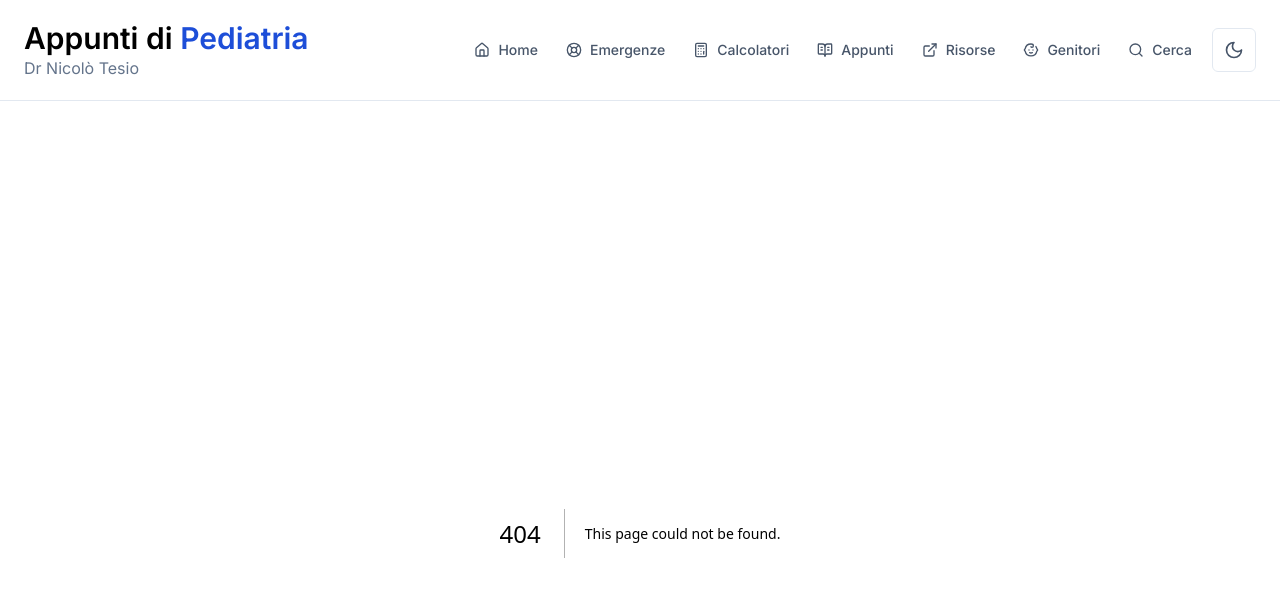
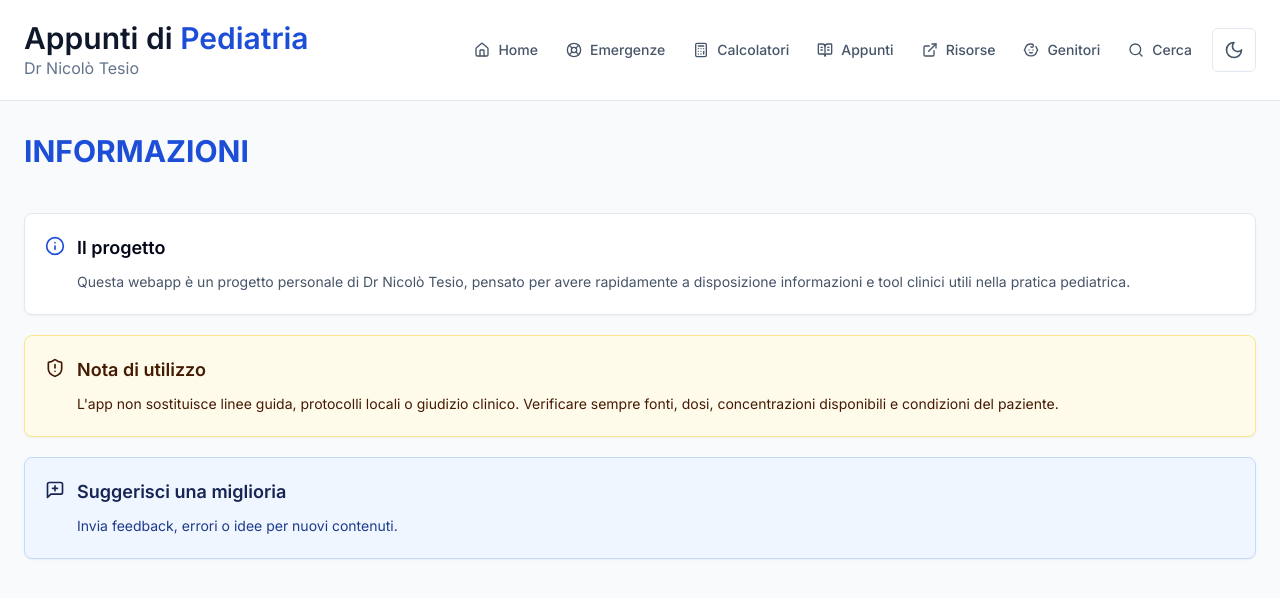
Before and after one commit to nicolotesio/app-pediatria, a Next.js app: page /informazioni in a window 1280 px wide. Before the commit this address had no page. Shown: the top 598 px of the page. Built offline with nearby package versions, Linux system fonts and the light colour scheme.

Commit message:
Add information card and page

```diff
--- /dev/null
+++ b/app/informazioni/page.tsx
@@ -0,0 +1,46 @@
+import Link from "next/link";
+import { Info, MessageSquarePlus, ShieldAlert } from "lucide-react";
+import { SectionHeader } from "@/components/ui/SectionHeader";
+
+export default function InformationPage() {
+  return (
+    <div className="grid gap-5 pb-16">
+      <SectionHeader title="INFORMAZIONI" />
+
+      <section className="rounded-lg border border-slate-200 bg-white p-5 shadow-sm dark:border-slate-800 dark:bg-slate-900">
+        <div className="flex items-start gap-3">
+          <Info className="mt-0.5 size-5 shrink-0 text-blue-700 dark:text-blue-300" />
+          <div className="min-w-0">
+            <h2 className="text-lg font-semibold text-slate-950 dark:text-white">Il progetto</h2>
+            <p className="mt-2 text-sm leading-6 text-slate-600 dark:text-slate-300">
+              Questa webapp è un progetto personale di Dr Nicolò Tesio, pensato per avere rapidamente a disposizione informazioni e tool clinici utili nella pratica pediatrica.
+            </p>
+          </div>
+        </div>
+      </section>
+
+      <section className="rounded-lg border border-amber-200 bg-amber-50 p-5 text-amber-950 shadow-sm dark:border-amber-900 dark:bg-amber-950/40 dark:text-amber-100">
+        <div className="flex items-start gap-3">
+          <ShieldAlert className="mt-0.5 size-5 shrink-0" />
+          <div className="min-w-0">
+            <h2 className="text-lg font-semibold">Nota di utilizzo</h2>
+            <p className="mt-2 text-sm leading-6">
+              L&apos;app non sostituisce linee guida, protocolli locali o giudizio clinico. Verificare sempre fonti, dosi, concentrazioni disponibili e condizioni del paziente.
+            </p>
+          </div>
+        </div>
+      </section>
+
+      <Link
+        href="/feedback"
+        className="flex items-start gap-3 rounded-lg border border-blue-200 bg-blue-50 p-5 text-blue-950 shadow-sm transition hover:border-blue-300 hover:bg-blue-100 dark:border-blue-900 dark:bg-blue-950/40 dark:text-blue-100 dark:hover:bg-blue-950"
+      >
+        <MessageSquarePlus className="mt-0.5 size-5 shrink-0" />
+        <span>
+          <span className="block text-lg font-semibold">Suggerisci una miglioria</span>
+          <span className="mt-2 block text-sm leading-6 text-blue-900 dark:text-blue-100">Invia feedback, errori o idee per nuovi contenuti.</span>
+        </span>
+      </Link>
+    </div>
+  );
+}
--- a/app/page.tsx
+++ b/app/page.tsx
@@ -1,4 +1,4 @@
-import { Baby, BookOpenText, Calculator, ExternalLink, LifeBuoy } from "lucide-react";
+import { Baby, BookOpenText, Calculator, ExternalLink, Info, LifeBuoy } from "lucide-react";
 import { HomeSearchBox } from "@/components/HomeSearchBox";
 import { Card } from "@/components/ui/Card";
 
@@ -32,6 +32,12 @@ const sections = [
     description: "Schede semplici per comunicazione e counselling.",
     href: "/genitori",
     icon: Baby
+  },
+  {
+    title: "Informazioni",
+    description: "Dettagli sul progetto, feedback e note di utilizzo.",
+    href: "/informazioni",
+    icon: Info
   }
 ];
 
@@ -54,11 +60,6 @@ export default function HomePage() {
           );
         })}
       </section>
-      <section className="rounded-lg border border-slate-200 bg-white p-6 shadow-sm dark:border-slate-800 dark:bg-slate-900">
-        <p className="max-w-3xl text-sm leading-6 text-slate-600 dark:text-slate-300">
-          Questa webapp è un progetto personale di Dr Nicolò Tesio, pensato per avere rapidamente a disposizione informazioni e tool clinici utili nella pratica pediatrica.
-        </p>
-      </section>
     </div>
   );
 }
--- a/app/risorse/page.tsx
+++ b/app/risorse/page.tsx
@@ -1,5 +1,4 @@
-import Link from "next/link";
-import { ExternalLink, Headphones, MessageSquarePlus, Newspaper, Stethoscope, TrendingUp } from "lucide-react";
+import { ExternalLink, Headphones, Newspaper, Stethoscope, TrendingUp } from "lucide-react";
 import { Badge } from "@/components/ui/Badge";
 import { SectionHeader } from "@/components/ui/SectionHeader";
 import { resources, type Resource } from "@/data/resources";
@@ -28,16 +27,6 @@ export default function ResourcesPage() {
   return (
     <div className="grid gap-5 pb-16">
       <SectionHeader title="RISORSE" />
-      <Link
-        href="/feedback"
-        className="flex items-start gap-3 rounded-lg border border-blue-200 bg-blue-50 p-4 text-blue-950 shadow-sm transition hover:border-blue-300 hover:bg-blue-100 dark:border-blue-900 dark:bg-blue-950/40 dark:text-blue-100 dark:hover:bg-blue-950"
-      >
-        <MessageSquarePlus className="mt-0.5 size-5 shrink-0" />
-        <span>
-          <span className="block text-sm font-semibold">Suggerisci una miglioria</span>
-          <span className="mt-1 block text-xs leading-5 text-blue-900 dark:text-blue-100">Invia feedback, errori o idee per nuovi contenuti.</span>
-        </span>
-      </Link>
       <div className="grid gap-4">
         {groupedResources.map((group) => (
           <ResourceGroup key={group.category} category={group.category} resources={group.resources} />
```
Also changed, not shown: lib/content/search.ts (+8 -0 lines).
